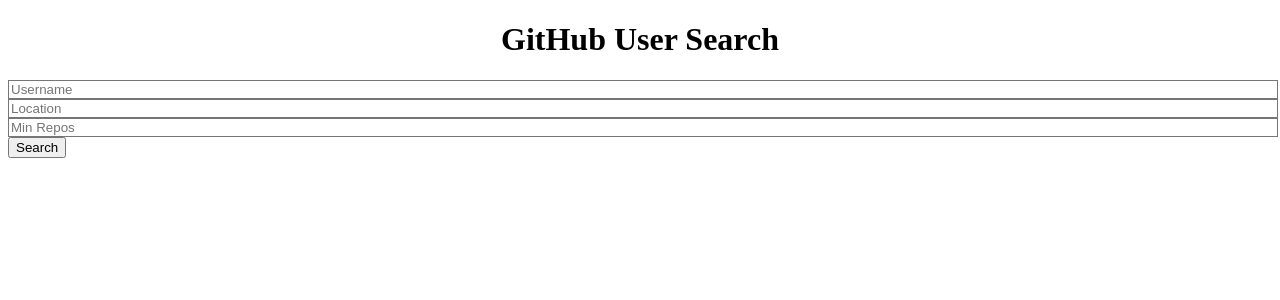
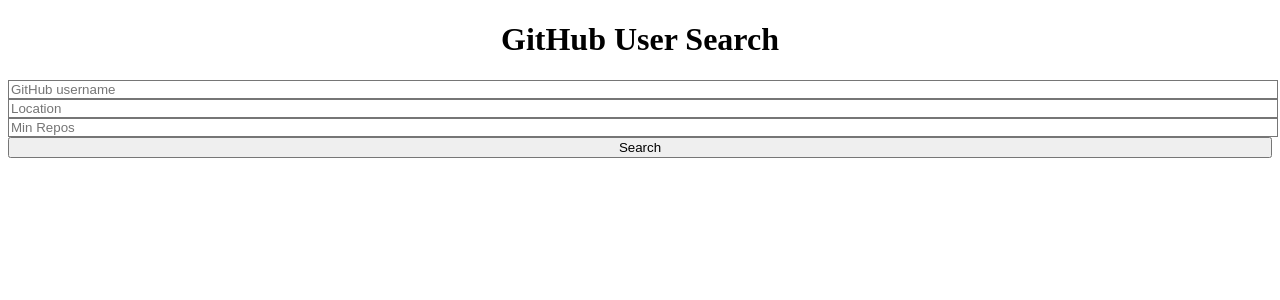
Before and after one commit to phoebestanley/alx-fe-reactjs, a React (Vite) app in the folder github-user-search/: page / in a window 1280 px wide. Shown: the top 300 px of the page. Built offline with nearby package versions, Linux system fonts and the light colour scheme.

Commit message:
Update Search.jsx

```diff
--- a/github-user-search/src/components/Search.jsx
+++ b/github-user-search/src/components/Search.jsx
@@ -1,57 +1,101 @@
-import React, { useState } from "react";
-import { fetchUserData, searchUsers } from "../services/githubService";
+import { useState } from "react";
+import { searchUsers } from "../services/githubService";
 
-const Search = ({ onResults }) => {
+const Search = () => {
   const [username, setUsername] = useState("");
   const [location, setLocation] = useState("");
   const [minRepos, setMinRepos] = useState("");
+  const [results, setResults] = useState([]);
+  const [loading, setLoading] = useState(false);
+  const [error, setError] = useState("");
 
-  const handleSearch = async (e) => {
+  const handleSubmit = async (e) => {
     e.preventDefault();
+    setLoading(true);
+    setError("");
+    setResults([]);
 
     try {
-      if (username && !location && !minRepos) {
-        // ✅ Use fetchUserData if only username is provided
-        const user = await fetchUserData(username);
-        onResults([user]); // wrap in array for consistency
+      const users = await searchUsers({ username, location, minRepos });
+      if (users.length === 0) {
+        setError("Looks like we can’t find any users matching your search.");
       } else {
-        // ✅ Use searchUsers if advanced filters are provided
-        const users = await searchUsers({ username, location, minRepos });
-        onResults(users);
+        setResults(users);
       }
-    } catch (error) {
-      console.error("Search failed:", error);
-      onResults([]);
+    } catch {
+      setError("Something went wrong. Please try again.");
+    } finally {
+      setLoading(false);
     }
   };
 
   return (
-    <form onSubmit={handleSearch} className="space-y-4">
+    <div className="flex flex-col items-center mt-10 w-full px-4">
+      {/* Search Form */}
+      <form
+        onSubmit={handleSubmit}
+        className="flex flex-col md:flex-row gap-4 w-full max-w-4xl bg-white shadow-md rounded-lg p-6"
+      >
         <input
           type="text"
-        placeholder="Username"
           value={username}
           onChange={(e) => setUsername(e.target.value)}
-        className="border p-2 rounded w-full"
+          placeholder="GitHub username"
+          className="border border-gray-300 rounded-lg px-4 py-2 w-full focus:ring-2 focus:ring-blue-500"
         />
         <input
           type="text"
-        placeholder="Location"
           value={location}
           onChange={(e) => setLocation(e.target.value)}
-        className="border p-2 rounded w-full"
+          placeholder="Location"
+          className="border border-gray-300 rounded-lg px-4 py-2 w-full focus:ring-2 focus:ring-blue-500"
         />
         <input
           type="number"
-        placeholder="Min Repos"
           value={minRepos}
           onChange={(e) => setMinRepos(e.target.value)}
-        className="border p-2 rounded w-full"
+          placeholder="Min Repos"
+          className="border border-gray-300 rounded-lg px-4 py-2 w-full focus:ring-2 focus:ring-blue-500"
         />
-      <button type="submit" className="bg-blue-600 text-white px-4 py-2 rounded">
+        <button
+          type="submit"
+          className="bg-blue-600 text-white px-6 py-2 rounded-lg font-medium hover:bg-blue-700 transition w-full md:w-auto"
+        >
           Search
         </button>
       </form>
+
+      {/* Results Section */}
+      <div className="mt-8 w-full max-w-4xl">
+        {loading && <p className="text-gray-500">Loading...</p>}
+        {error && <p className="text-red-500">{error}</p>}
+        {results.length > 0 && (
+          <ul className="grid gap-6 sm:grid-cols-2 lg:grid-cols-3">
+            {results.map((user) => (
+              <li
+                key={user.id}
+                className="bg-white shadow rounded-lg p-4 flex flex-col items-center"
+              >
+                <img
+                  src={user.avatar_url}
+                  alt={user.login}
+                  className="w-20 h-20 rounded-full mb-3"
+                />
+                <h3 className="font-semibold">{user.login}</h3>
+                <a
+                  href={user.html_url}
+                  target="_blank"
+                  rel="noreferrer"
+                  className="text-blue-600 hover:underline mt-2"
+                >
+                  View Profile
+                </a>
+              </li>
+            ))}
+          </ul>
+        )}
+      </div>
+    </div>
   );
 };
 
```
Lines whose indentation alone changed are shown as unchanged.
